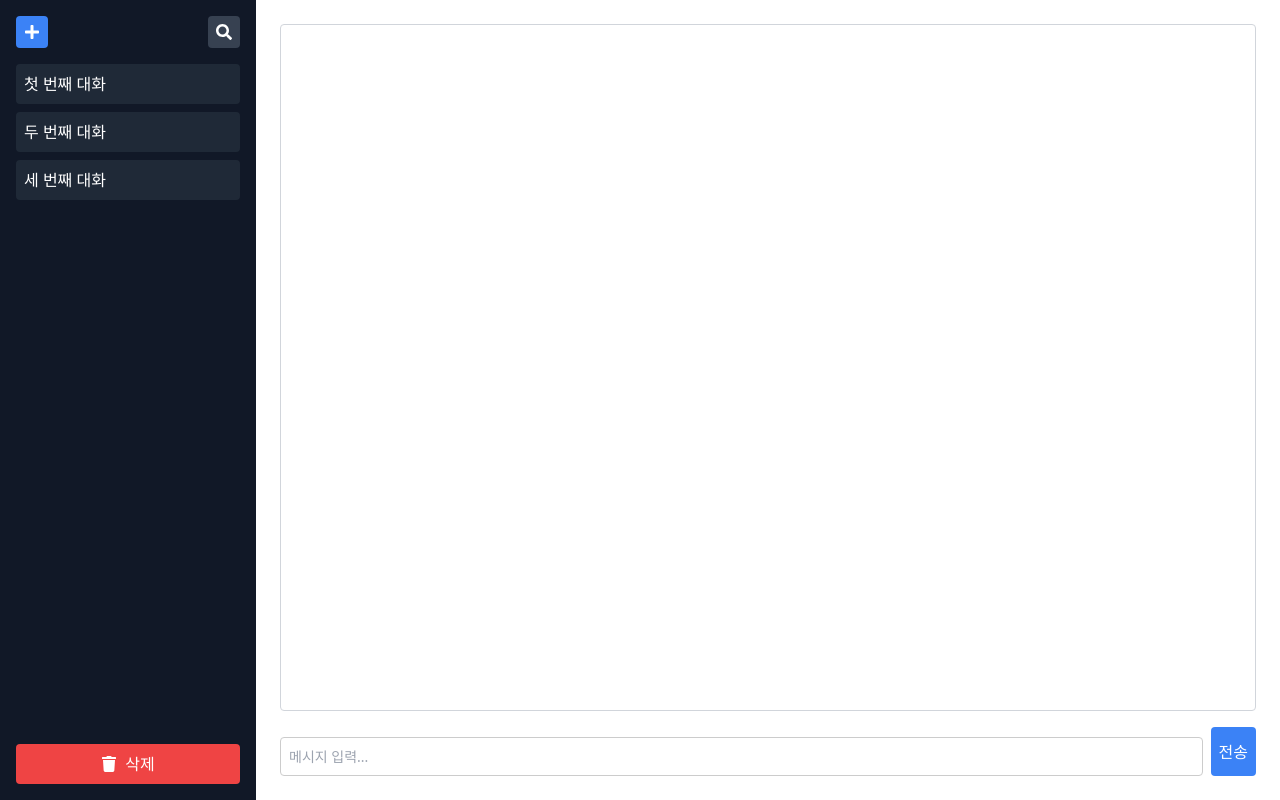
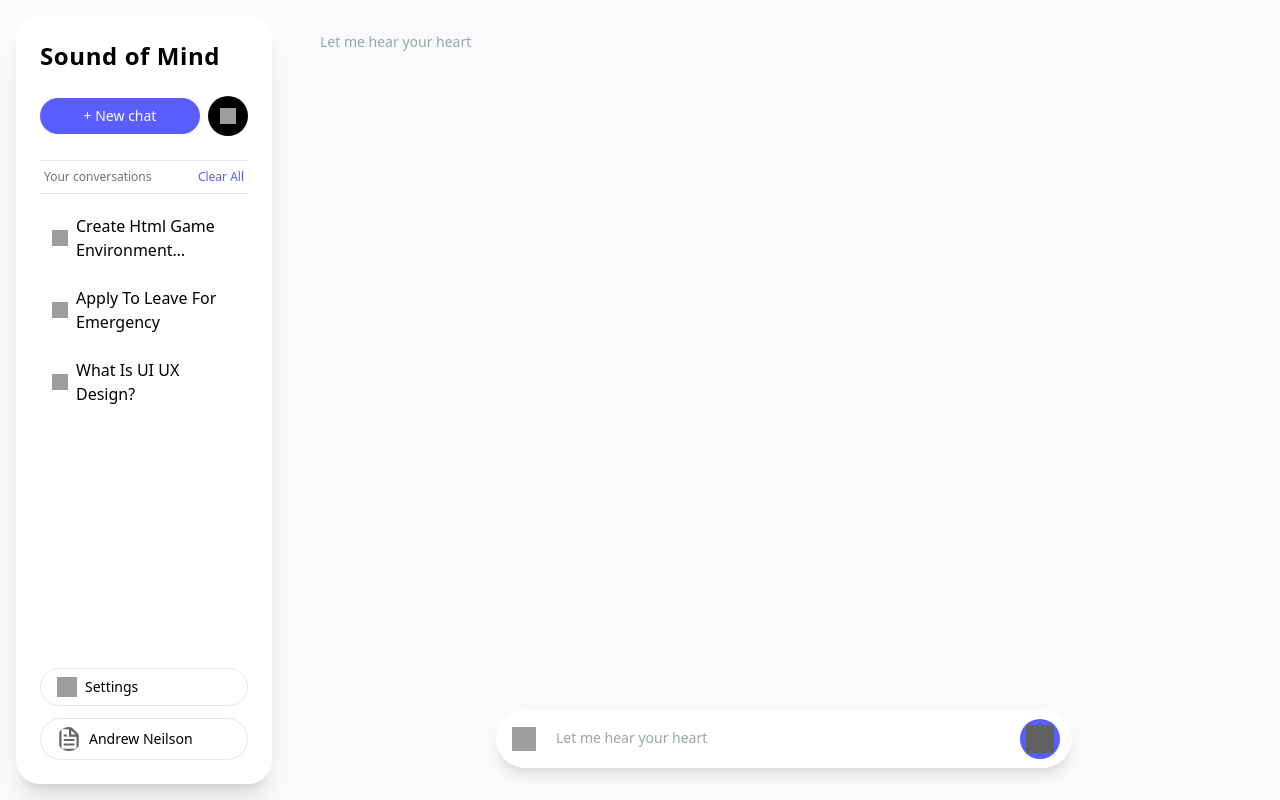
Before and after one commit to NongShiN/2025_CAPSTONE, a Next.js app in the folder front/: page /chat in a window 1280 px wide. Built offline with nearby package versions, Linux system fonts and the light colour scheme; grey boxes are pictures that could not be loaded.

Commit message:
refactor #14: Apply Figma style

```diff
--- a/front/components/ChatWindow.js
+++ b/front/components/ChatWindow.js
@@ -1,55 +1,74 @@
 import { useState } from "react";
 
-const ChatWindow = () => {
+export default function ChatWindow() {
   const [messages, setMessages] = useState([]);
   const [input, setInput] = useState("");
 
-  const sendMessage = async () => {
+  const handleSend = () => {
     if (!input.trim()) return;
 
-    const userMessage = { role: "user", content: input };
-    setMessages([...messages, userMessage]);
+    const newMessage = {
+      id: messages.length + 1,
+      sender: "user",
+      text: input,
+    };
+
+    setMessages([...messages, newMessage]);
     setInput("");
-
-    try {
-      const response = await fetch("/api/chat", {
-        method: "POST",
-        headers: { "Content-Type": "application/json" },
-        body: JSON.stringify({ message: input }),
-      });
-
-      const data = await response.json();
-      const botMessage = { role: "assistant", content: data.message };
-
-      setMessages((prev) => [...prev, botMessage]);
-    } catch (error) {
-      console.error("Error sending message:", error);
-    }
   };
 
   return (
-    <div className="flex-1 flex flex-col p-6 bg-white">
-      <div className="flex-1 overflow-auto border border-gray-300 p-4 rounded">
-        {messages.map((msg, idx) => (
-          <p key={idx} className={msg.role === "user" ? "text-blue-500" : "text-gray-700"}>
-            {msg.content}
-          </p>
-        ))}
+    <div className="relative flex flex-col h-full px-4">
+      {/* 메시지 출력 영역 */}
+      <div className="flex-1 overflow-y-auto space-y-2 pb-20">
+        {messages.length === 0 ? (
+          <p className="text-gray-400 text-sm mt-4">Let me hear your heart</p>
+        ) : (
+          messages.map((msg) => (
+            <div
+              key={msg.id}
+              className={`max-w-[70%] p-3 rounded-2xl text-sm ${
+                msg.sender === "user"
+                  ? "bg-[#5A5DFF] text-white self-end ml-auto"
+                  : "bg-gray-200 text-black self-start"
+              }`}
+            >
+              {msg.text}
+            </div>
+          ))
+        )}
       </div>
-      <div className="mt-4 flex">
-        <input
-          type="text"
-          className="flex-1 border p-2 rounded"
-          placeholder="메시지 입력..."
-          value={input}
-          onChange={(e) => setInput(e.target.value)}
-        />
-        <button className="bg-blue-500 text-white p-2 rounded ml-2" onClick={sendMessage}>
-          전송
-        </button>
+
+      {/* 입력창 (absolute로 겹치게 배치) */}
+      <div className="absolute bottom-4 left-1/2 transform -translate-x-1/2 w-full max-w-xl z-10">
+        <div className="flex items-center bg-white rounded-full px-4 py-2 shadow-lg">
+          <img
+            src="/sound_of_mind.svg"
+            alt="Sound of Mind"
+            className="w-6 h-6 mr-2"
+          />
+          <input
+            value={input}
+            onChange={(e) => setInput(e.target.value)}
+            onKeyDown={(e) => e.key === "Enter" && handleSend()}
+            type="text"
+            placeholder="Let me hear your heart"
+            className="flex-1 text-sm outline-none bg-transparent placeholder-gray-400 -mt-0.5 border-none focus:outline-none focus:ring-0"
+          />
+          <button
+            onClick={handleSend}
+            className="ml-1 mr-[-4px] bg-[#5A5DFF] w-10 h-10 flex items-center justify-center rounded-full hover:bg-[#4e50e6] active:bg-[#3f41c8] p-0 shrink-0"
+          >
+            <img
+              src="/send.svg"
+              alt="Send"
+              className="w-7 h-7 text-white invert"
+            />
+          </button>
+        </div>
       </div>
+
+
     </div>
   );
-};
-
-export default ChatWindow;
+}
--- a/front/components/Sidebar.js
+++ b/front/components/Sidebar.js
@@ -1,36 +1,77 @@
-import { useState } from "react";
-import { FaPlus, FaSearch, FaTrash } from "react-icons/fa";
+import { useRouter } from "next/router";
 
-const Sidebar = () => {
-  const [chats, setChats] = useState([
-    "첫 번째 대화",
-    "두 번째 대화",
-    "세 번째 대화",
-  ]);
+export default function Sidebar() {
+  const router = useRouter();
+
+  const handleNewChat = () => {
+    console.log("New chat created");
+  };
+
+  const handleSearch = () => {
+    console.log("Search clicked");
+  };
 
   return (
-    <div className="w-64 bg-gray-900 text-white flex flex-col p-4">
-      {/* 상단 버튼 */}
-      <div className="flex justify-between mb-4">
-        <button className="bg-blue-500 p-2 rounded"><FaPlus /></button>
-        <button className="bg-gray-700 p-2 rounded"><FaSearch /></button>
+    <aside className="w-64 h-full bg-white rounded-3xl shadow-xl p-6 flex flex-col justify-between text-black">
+      {/* 상단 로고 + New Chat */}
+      <div>
+        {/* 로고 영역 */}
+        <div
+          onClick={() => window.location.reload()}
+          className="text-2xl font-black tracking-wide mb-6 cursor-pointer"
+        >
+          Sound of Mind
+        </div>
+
+        <div className="flex items-center gap-2 mb-6">
+          <button
+            onClick={handleNewChat}
+            className="flex-1 bg-[#5A5DFF] text-white text-sm font-medium px-4 py-2 rounded-full hover:bg-[#4e50e6] active:bg-[#3f41c8] transition"
+          >
+            + New chat
+          </button>
+          <button
+            onClick={handleSearch}
+            className="w-10 h-10 bg-black rounded-full flex items-center justify-center hover:bg-gray-800 active:bg-gray-700 transition"
+          >
+            <img src="/Magnifying_Glass.svg" alt="Search" className="w-4 h-4" />
+          </button>
+        </div>
+
+        {/* 대화 목록 */}
+        <div className="border-t border-gray-200 mb-2" />
+        <div className="flex justify-between text-gray-500 text-xs px-1 mb-2">
+          <span>Your conversations</span>
+          <button className="text-[#5A5DFF] hover:underline">Clear All</button>
+        </div>
+        <div className="border-b border-gray-200 mb-3" />
+
+        <ul className="space-y-2">
+          {["Create Html Game Environment…", "Apply To Leave For Emergency", "What Is UI UX Design?"].map(
+            (title, index) => (
+              <li
+                key={index}
+                className="flex items-center gap-2 hover:bg-[#f0f0f0] px-3 py-2 rounded-xl cursor-pointer"
+              >
+                <img src="/message.svg" alt="chat icon" className="w-4 h-4" />
+                {title}
+              </li>
+            )
+          )}
+        </ul>
       </div>
 
-      {/* 대화 리스트 */}
-      <ul className="flex-1 overflow-auto space-y-2">
-        {chats.map((chat, index) => (
-          <li key={index} className="bg-gray-800 p-2 rounded cursor-pointer hover:bg-gray-700">
-            {chat}
-          </li>
-        ))}
-      </ul>
-
-      {/* 하단 버튼 */}
-      <button className="bg-red-500 p-2 mt-4 rounded flex items-center justify-center">
-        <FaTrash className="mr-2" /> 삭제
-      </button>
-    </div>
+      {/* 하단 */}
+      <div className="space-y-3">
+        <button className="w-full flex items-center gap-2 border px-4 py-2 rounded-full text-sm hover:bg-gray-100">
+          <img src="/setting.svg" alt="Settings" className="w-5 h-5" />
+          Settings
+        </button>
+        <button className="w-full flex items-center gap-2 border px-4 py-2 rounded-full text-sm hover:bg-gray-100">
+          <img src="/file.svg" alt="avatar" className="w-6 h-6 rounded-full" />
+          Andrew Neilson
+        </button>
+      </div>
+    </aside>
   );
-};
-
-export default Sidebar;
+}
--- a/front/pages/chat.js
+++ b/front/pages/chat.js
@@ -1,11 +1,18 @@
-import Sidebar from "@/components/Sidebar";
-import ChatWindow from "@/components/ChatWindow";
+import Sidebar from '../components/Sidebar';
+import ChatWindow from '../components/ChatWindow';
 
 export default function ChatPage() {
-    return (
-        <div className="flex h-screen bg-gray-100">
-            <Sidebar />
-            <ChatWindow />
-        </div>
-    );
+  return (
+    <div className="flex h-screen bg-gray-50">
+      {/* 사이드바는 흰색 카드 스타일로 유지 */}
+      <div className="p-4">
+        <Sidebar />
+      </div>
+
+      {/* 채팅창 영역 */}
+      <main className="flex-1 p-4">
+        <ChatWindow />
+      </main>
+    </div>
+  );
 }
```
